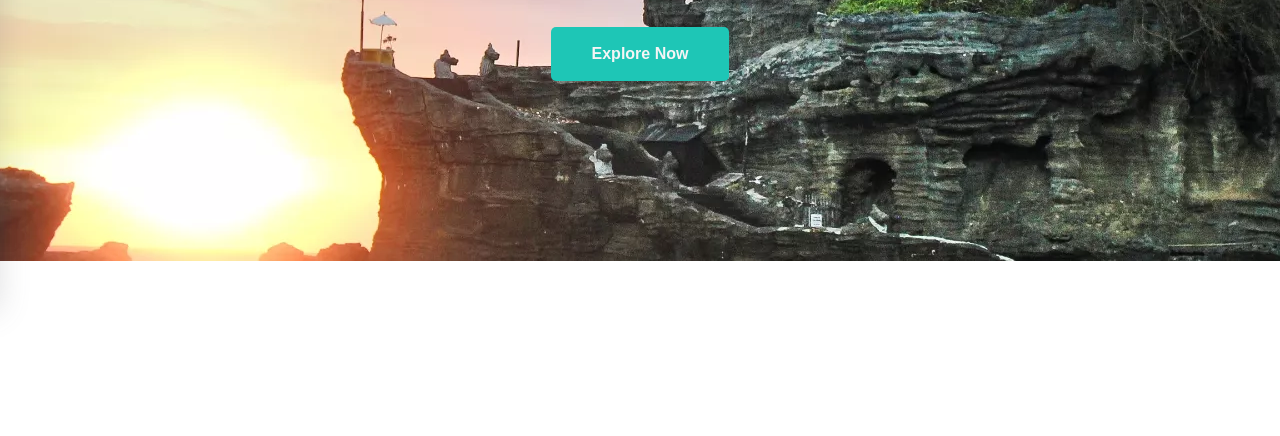
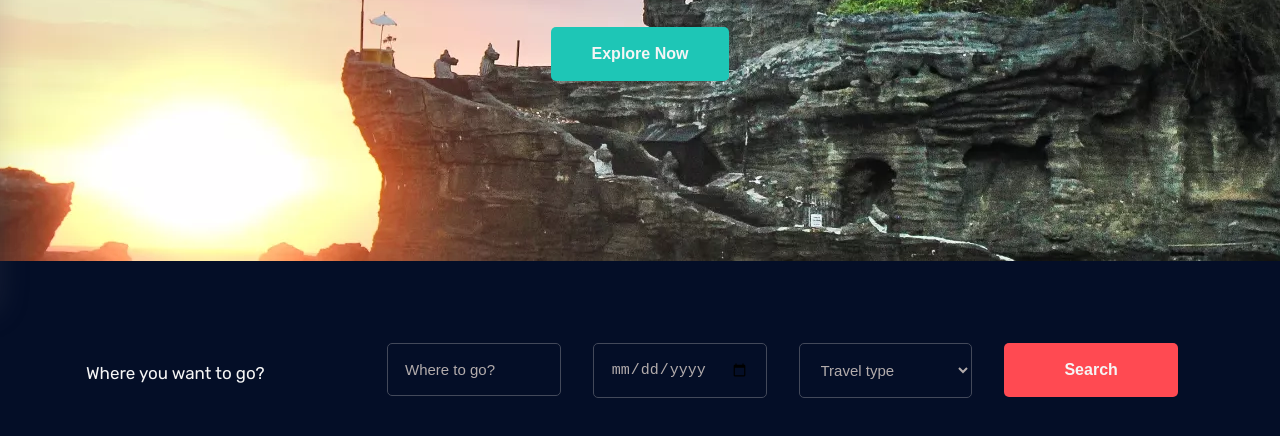
Before and after one commit to ArianCodes01/Travelo-Project, a plain HTML site: page index.html in a window 1280 px wide. Shown: the part 496-932 px from the top of the page. Before the commit the page ends 800 px from the top, so only its background shows below. Drawn offline with Linux system fonts and the light colour scheme.

Commit message:
where-togo-area

```diff
--- a/index.html
+++ b/index.html
@@ -4,6 +4,7 @@
 <head>
   <link rel="stylesheet" href="style.css">
   <link rel="stylesheet" href="https://cdnjs.cloudflare.com/ajax/libs/font-awesome/7.0.0/css/all.min.css">
+  <link rel="stylesheet" href="responsive.css">
   <title>Travelo Project</title>
 </head>
 
@@ -40,6 +41,7 @@
     </div>
   </header>
 
+  <!-- sideBar section -->
   <aside class="sideBar" id="sideBar">
     <i class="fa-solid fa-x XIcon" id="XIcon"></i>
     <ul>
@@ -59,24 +61,42 @@
     <button>Explore Now</button>
   </section>
 
-    <!-- inputs-below-sec1-hero section -->
-    <!-- <div class="inputs-below-sec1-hero">
+  <!-- where-togo-area section -->
+  <div class="where-togo-area">
     <div class="container">
-            <div class="inputs-under-sec1-hero">
+      <div class="row align-center">
+        <div class="col-xs-12 col-lg-3">
           <h4>Where you want to go?</h4>
-                <form>
+        </div>
+
+        <div class="col-xs-12 col-lg-9">
+          <div class="search-wrap">
+            <form class="search-form">
+              <div class="row">
+                <div class="col-xs-12 col-lg-3">
                   <input type="text" placeholder="Where to go?">
+                </div>
+                <div class="col-xs-12 col-lg-3">
                   <input type="date" placeholder="Date">
+                </div>
+                <div class="col-xs-12 col-lg-3">
                   <select>
                     <option selected disabled>Travel type</option>
                     <option>Some option</option>
                     <option>Another option</option>
                   </select>
+                </div>
+
+                <div class="col-xs-12 col-lg-3">
                   <button>Search</button>
+                </div>
+              </div>
             </form>
           </div>
         </div>
-    </div> -->
+      </div>
+    </div>
+  </div>
 
   <!-- sec2 section -->
   <!-- <div class="sec2">
--- a/style.css
+++ b/style.css
@@ -147,7 +147,7 @@ header .search i {
 
 /* sideBar */
 
-.sideBar{
+.sideBar {
    width: 280px;
    background-color: white;
    position: fixed;
@@ -158,7 +158,8 @@ header .search i {
    padding: 10px 0;
    transition: all 0.3s ease;
 }
-.XIcon{
+
+.XIcon {
    position: absolute;
    right: 20px;
    top: 20px;
@@ -166,24 +167,29 @@ header .search i {
    cursor: pointer;
    transition: all 0.3s ease;
 }
-.XIcon:hover{
+
+.XIcon:hover {
    color: #ff5e13;
 }
-.sideBar ul{
+
+.sideBar ul {
    border-top: 1px solid rgb(199, 199, 199);
    margin-top: 50px;
 }
-.sideBar ul li{
+
+.sideBar ul li {
    border-bottom: 1px solid rgb(199, 199, 199);
    padding: 15px 0 15px 20px;
    cursor: pointer;
    transition: all 0.3s ease;
    font-size: 15px;
 }
-.sideBar ul li:hover{
+
+.sideBar ul li:hover {
    color: #1EC6B6;
 }
-.sideBar ul li i{
+
+.sideBar ul li i {
    font-size: 13px;
 }
 
@@ -207,13 +213,15 @@ header .search i {
    font-weight: 500;
    font-family: "Nothing You Could Do", cursive;
 }
-@media screen and (min-width: 600px){
-    .hero h1{
+
+@media screen and (min-width: 600px) {
+   .hero h1 {
       font-size: 130px;
    }
 }
-@media screen and (min-width: 700px){
-    .hero h1{
+
+@media screen and (min-width: 700px) {
+   .hero h1 {
       font-size: 140px;
    }
 }
@@ -240,52 +248,78 @@ header .search i {
    background-color: #ff4a52;
 }
 
-/* .inputs-below-sec1-hero */
+/* where-togo-area section */
 
-.inputs-below-sec1-hero {
+.where-togo-area {
    background: #040E27;
-    padding: 50px 0;
+   padding: 50px 70px;
    color: whitesmoke;
    text-align: center;
 }
 
-.inputs-under-sec1-hero {
-    display: flex;
-    justify-content: space-between;
-    align-items: center;
+.where-togo-area h4 {
+   font-size: 17px;
+   font-weight: 400;
+   text-align: left;
+   margin-bottom: 15px;
 }
 
-.inputs-under-sec1-hero h4 {
-    font-size: 23px;
-    font-weight: 400;
-}
-
-form input,
+.where-togo-area form input,
 select {
    padding: 17px;
-    width: 220px;
    background-color: #040E27;
    border: 1px solid #43495a;
    border-radius: 5px;
-    margin: 0 5px;
    font-size: 15px;
+   color: rgb(179, 172, 172);
+   margin-bottom: 20px;
+   outline: none;
+   width: 100%;
+}
+
+.where-togo-area form input:focus {
+   border-color: #ff5e13;
+}
+
+.where-togo-area form select:focus {
+   border-color: #ff5e13;
+}
+
+.where-togo-area input::placeholder {
    color: rgb(179, 172, 172);
 }
 
-input::placeholder {
-    color: rgb(179, 172, 172);
-}
-
-.inputs-under-sec1-hero button {
+.where-togo-area form button {
    background-color: #ff4a52;
    padding: 18px;
-    width: 145px;
    border: none;
    border-radius: 5px;
    color: whitesmoke;
    font-size: 16px;
    font-weight: 600;
+   cursor: pointer;
+   width: 100%;
+   transition: all 0.3s ease;
 }
+
+.where-togo-area form button:hover {
+   background: #1EC6B6;
+   color: #fff !important;
+}
+
+@media screen and (min-width: 1300px) {
+   .where-togo-area h4 {
+      font-size: 23px;
+   }
+}
+
+@media screen and (max-width: 992px) {
+   .search-form div[class^="col-"] {
+      padding: 0;
+   }
+}
+
+/* sec2 */
 
 .sec2 {
    background-color: #ffffff;
```
Lines whose indentation alone changed are shown as unchanged.
